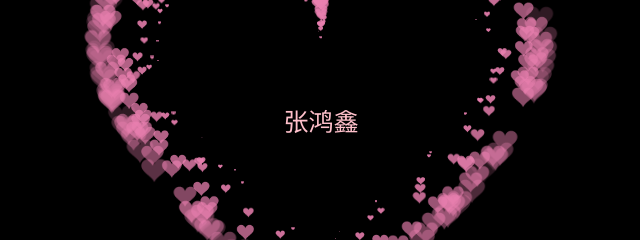
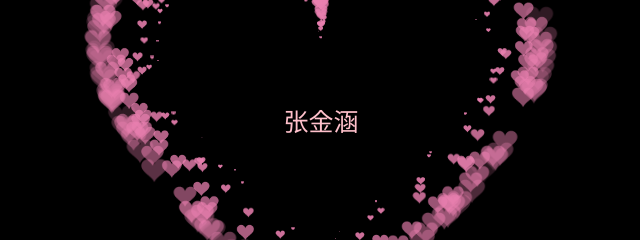
Before and after one commit to zeze-sq/zeze-sq.github.io, a plain HTML site: page garish/all/love.html in a window 1280 px wide. Shown: the part 280-520 px from the top of the page, 319-959 px from the left. Drawn offline with Linux system fonts and the light colour scheme.

Commit message:
更新 love.html

```diff
--- a/garish/all/love.html
+++ b/garish/all/love.html
@@ -41,7 +41,7 @@ canvas {
  </HEAD>
 
  <BODY>
-  <div class="div">张鸿鑫</div>
+  <div class="div">张金涵</div>
   <canvas id="pinkboard"></canvas>
   <script>
   /*
```
